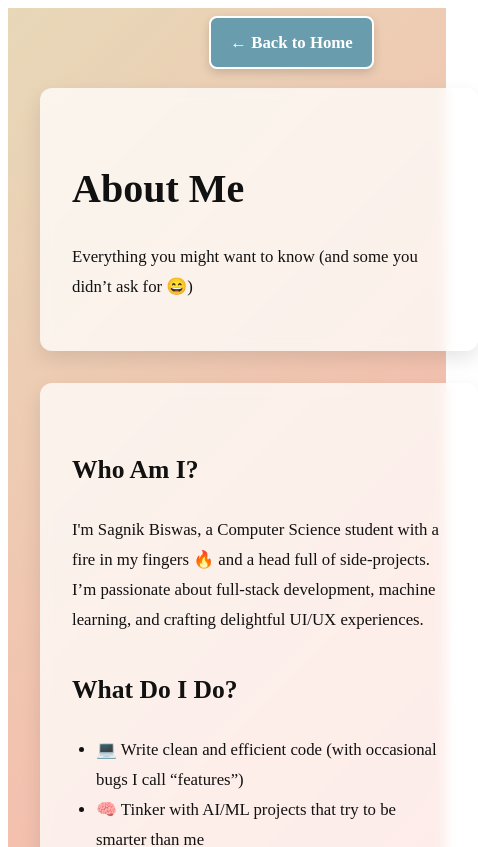
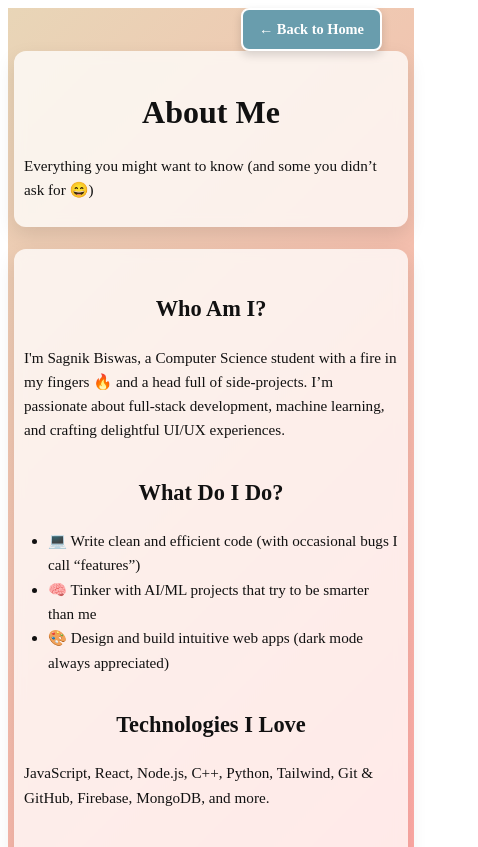
Before and after one commit to Sagnik0684/Portfolio, a React (Create React App) app: page /about in a window 390 px wide. Shown: the top 847 px of the page, 478 px wide, since content can reach past the window. Built offline with nearby package versions, Linux system fonts and the light colour scheme.

Commit message:
Minor changes.

```diff
--- a/src/styles/AboutPage.css
+++ b/src/styles/AboutPage.css
@@ -142,3 +142,46 @@ body.dark .about-details {
   background-color: #4a7683;
   transform: scale(1.05);
 }
+
+@media (max-width: 600px) {
+  .about-page {
+    padding: 2rem 1rem;
+    font-size: 0.95rem;
+    line-height: 1.6;
+  }
+
+  .about-page h1 {
+    font-size: 2rem;
+    text-align: center;
+  }
+
+  .about-page h2 {
+    font-size: 1.4rem;
+    text-align: center;
+  }
+
+  .about-header,
+  .about-details {
+    padding: 0.6rem 0.6rem; /* reduced padding */
+    margin: 0.7rem 0.5rem; /* reduce vertical margin */
+    word-wrap: break-word; /* prevent overflow */
+    overflow-wrap: break-word;
+  }
+
+  .home-button {
+    top: 0.5rem;
+    right: 0.5rem;
+    padding: 0.5rem 1rem;
+    font-size: 0.9rem;
+  }
+
+  .skills-section {
+    grid-template-columns: repeat(auto-fit, minmax(80px, 1fr));
+    gap: 0.70rem;
+  }
+
+  .skill-card {
+    font-size: 0.85rem;
+    padding: 0.6rem;
+  }
+}
--- a/src/styles/App.css
+++ b/src/styles/App.css
@@ -278,7 +278,7 @@ body.dark .contact-section {
 .about-link h2 {
   color: black;
   text-decoration: underline;
-  text-decoration-color:black ;
+  text-decoration-color: black;
 }
 
 .about-link h2:hover {
@@ -286,3 +286,13 @@ body.dark .contact-section {
   text-decoration: underline;
   text-decoration-color: hotpink;
 }
+
+body.dark .about-link h2 {
+  color: #eee;
+  text-decoration-color: #eee;
+}
+
+body.dark .about-link h2:hover {
+  color: hotpink;
+  text-decoration-color: hotpink;
+}
```
